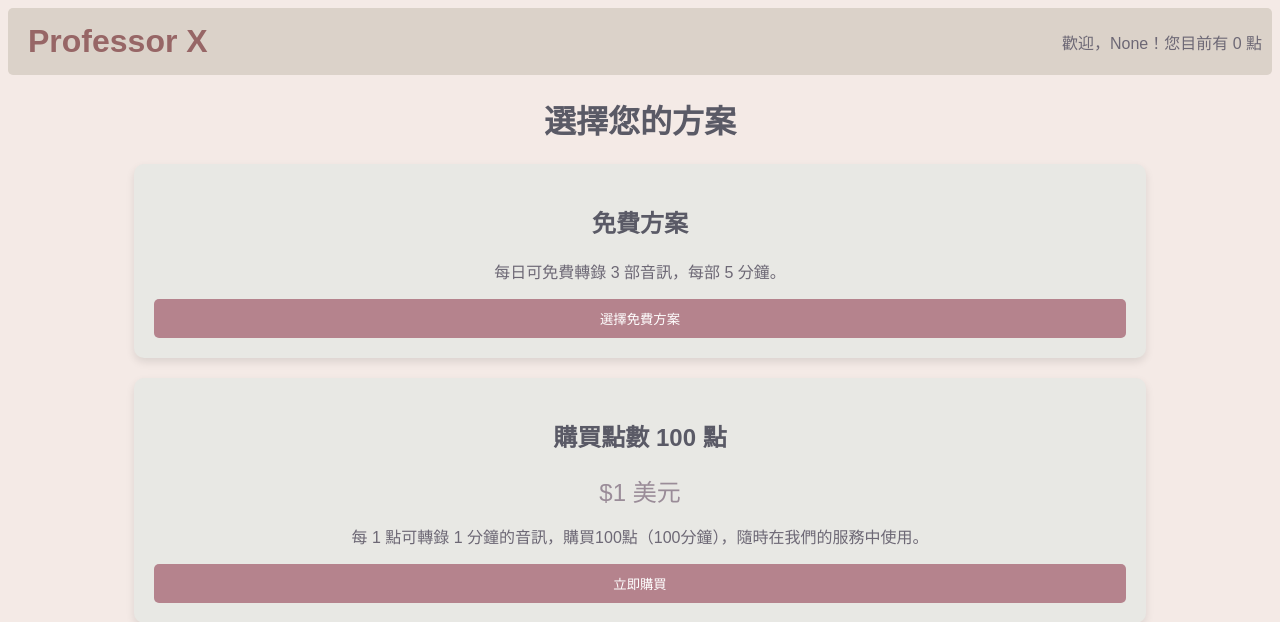
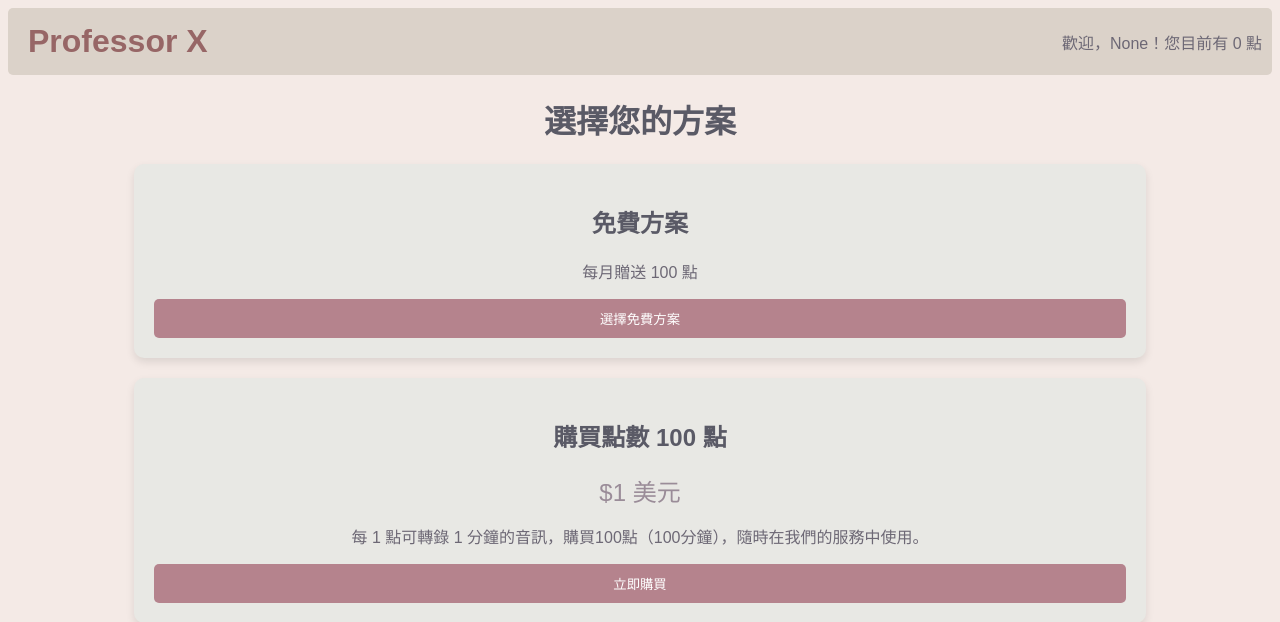
Before and after one commit to wahao888/professor-x, a Flask app: page /payment in a window 1280 px wide. Shown: the top 622 px of the page. Run offline with Flask 3, Linux system fonts and the light colour scheme.

Commit message:
加入每月獲得一百點功能

```diff
--- a/app.py
+++ b/app.py
@@ -5,7 +5,7 @@ import yt_dlp
 from pydub import AudioSegment
 import os
 from dotenv import load_dotenv
-from datetime import datetime
+from datetime import datetime, timedelta
 from openai import OpenAI
 from flask_cors import CORS
 from pymongo.mongo_client import MongoClient
@@ -115,28 +115,40 @@ def index():
             given_name = userinfo.get("given_name")
             family_name = userinfo.get("family_name")
 
-            # 構建要存儲的用戶信息字典，包括令牌
+            # 構建要存儲的用戶信息字典
             user_info_to_store = {
                 "google_id": google_id,  # Google ID
                 "name": name,  # 使用者名稱
                 "email": email,  # 電子郵件地址
                 "given_name": given_name,  # 名字
                 "family_name": family_name,  # 姓氏
+                "last_bonus_date": None,
+                "points": 0
             }
 
             # 檢查數據庫是否已有該使用者
             existing_user = users_db.find_one({"google_id": google_id})
             if existing_user:
                 # 如果使用者已存在
+                user_info_to_store["last_bonus_date"] = existing_user.get("last_bonus_date")
+                user_info_to_store["points"] = existing_user.get("points", 0)
                 users_db.update_one({"google_id": google_id}, {"$set": user_info_to_store})
             else:
                 # 如果使用者不存在，創建新使用者
                 users_db.insert_one(user_info_to_store)
 
-            # 取得用戶點數
-            user_points = 0
-            user_data = users_db.find_one({"google_id": google_id})
-            user_points = round(user_data.get('points', 0), 2)
+            # 更新點數
+            user_points = user_info_to_store["points"]
+            last_bonus_date = user_info_to_store.get("last_bonus_date")
+            current_date = datetime.now().date()
+
+            # 檢查是否應該添加獎勵點數
+            if last_bonus_date is None or current_date > last_bonus_date + timedelta(days=30):
+                user_points += 100
+                users_db.update_one({"google_id": google_id}, {"$set": {
+                    "points": user_points,
+                    "last_bonus_date": current_date
+                }})
 
             session['google_id'] = google_id
             session['name'] = name
--- a/templates/index.html
+++ b/templates/index.html
@@ -353,8 +353,13 @@
       <div class="header-right-container">
         <div class="welcome-message">歡迎，{{ user_name }}！</div>
         <div id="user-points" class="user-points">您目前有 {{ user_points }} 點</div>
+        <button id="daily-checkin" class="subscribe-button" onclick="showCalendar()">每日簽到</button>
         <a href="/payment" class="subscribe-button">訂閱</a>
       </div>
+    </div>
+
+    <div id="calendar" style="display:none;">
+      <!-- 月曆 -->
     </div>
 
     <div class="main-container">
--- a/templates/payment.html
+++ b/templates/payment.html
@@ -141,7 +141,7 @@
 
         <div class="card">
           <h2 class="title">免費方案</h2>
-          <p class="description">每日可免費轉錄 3 部音訊，每部 5 分鐘。</p>
+          <p class="description">每月贈送 100 點</p>
           <a href="https://professor-x.lillian-ai.com/index" style="text-decoration: none;">
           <button class="btn">選擇免費方案</button>
           </a>
```
